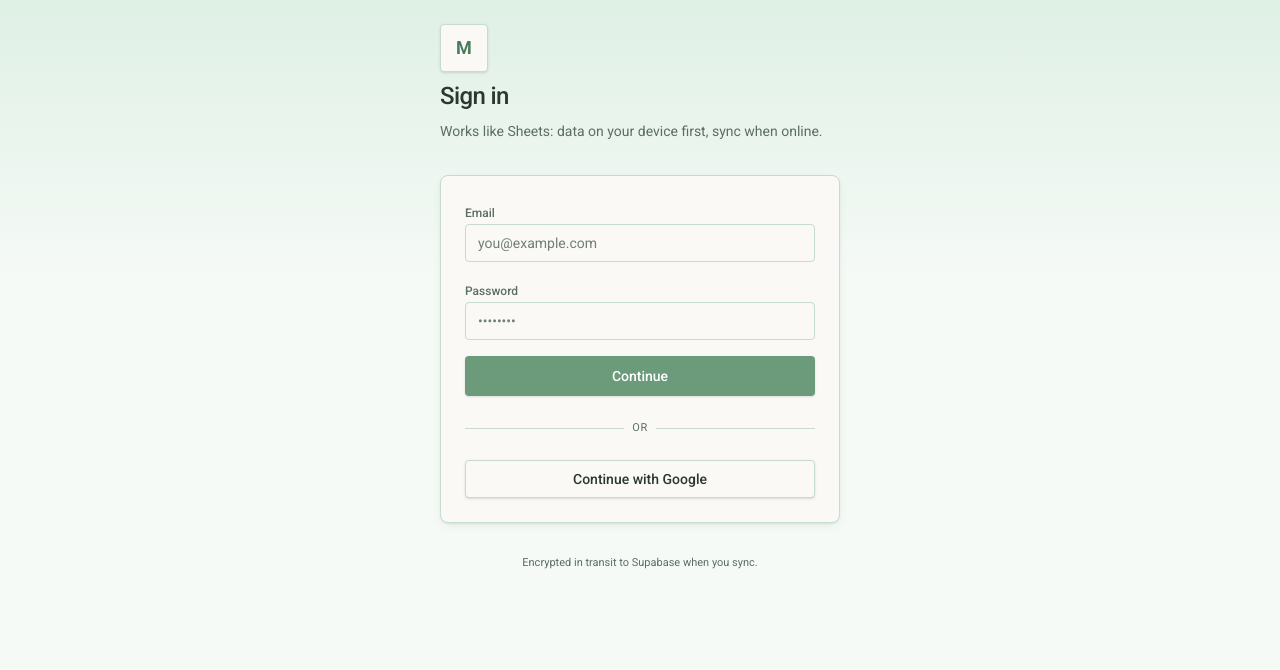
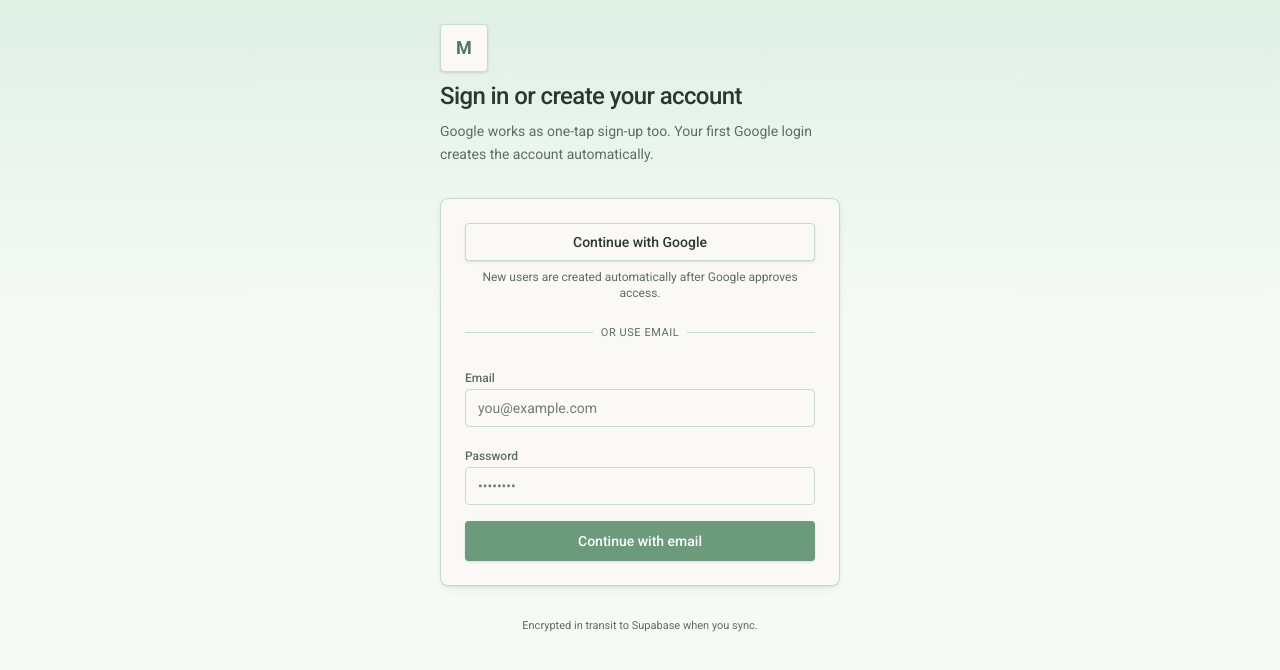
Before and after one commit to xlibraries/Mundika, a Next.js app: page /login in a window 1280 px wide. Shown: the top 670 px of the page. Built offline with nearby package versions, Linux system fonts and the light colour scheme; no server answers.

Commit message:
Improve Google OAuth sign-in flow

```diff
--- a/app/(auth)/login/login-form.tsx
+++ b/app/(auth)/login/login-form.tsx
@@ -1,8 +1,9 @@
 "use client";
 
-import { useState } from "react";
+import { useMemo, useState } from "react";
 import { useRouter, useSearchParams } from "next/navigation";
 import { createClient } from "@/utils/supabase/client";
+import { getSiteUrl } from "@/lib/auth/site-url";
 import { Button } from "@/components/ui/button";
 import { Input } from "@/components/ui/input";
 
@@ -10,10 +11,20 @@ export function LoginForm() {
   const router = useRouter();
   const searchParams = useSearchParams();
   const next = searchParams.get("next") ?? "/dashboard";
+  const oauthError = searchParams.get("error");
+  const oauthErrorDescription = searchParams.get("error_description");
+
+  const initialError = useMemo(() => {
+    if (!oauthError) return null;
+    if (oauthErrorDescription) return oauthErrorDescription;
+    return oauthError === "oauth_callback"
+      ? "Google sign-in could not be completed. Please try again."
+      : oauthError;
+  }, [oauthError, oauthErrorDescription]);
 
   const [email, setEmail] = useState("");
   const [password, setPassword] = useState("");
-  const [error, setError] = useState<string | null>(null);
+  const [error, setError] = useState<string | null>(initialError);
   const [busy, setBusy] = useState(false);
 
   async function signInEmail(e: React.FormEvent) {
@@ -38,11 +49,10 @@ export function LoginForm() {
     setBusy(true);
     setError(null);
     const supabase = createClient();
-    const origin = window.location.origin;
     const { error: err } = await supabase.auth.signInWithOAuth({
       provider: "google",
       options: {
-        redirectTo: `${origin}/auth/callback?next=${encodeURIComponent(next)}`,
+        redirectTo: `${getSiteUrl()}auth/callback?next=${encodeURIComponent(next)}`,
       },
     });
     setBusy(false);
@@ -57,14 +67,37 @@ export function LoginForm() {
             M
           </div>
           <h1 className="text-2xl font-medium tracking-tight text-[#2a382f]">
-            Sign in
+            Sign in or create your account
           </h1>
           <p className="text-sm leading-relaxed text-[#5c6e62]">
-            Works like Sheets: data on your device first, sync when online.
+            Google works as one-tap sign-up too. Your first Google login creates
+            the account automatically.
           </p>
         </div>
 
         <div className="rounded-lg border border-[#c5dccf] bg-[#faf9f5] p-6 shadow-[0_1px_2px_rgba(42,56,47,0.08),0_4px_12px_-4px_rgba(42,56,47,0.12)]">
+          <Button
+            type="button"
+            variant="secondary"
+            disabled={busy}
+            className="w-full"
+            onClick={() => void signInGoogle()}
+          >
+            {busy ? "Opening Google…" : "Continue with Google"}
+          </Button>
+          <p className="mt-2 text-center text-xs text-[#5c6e62]">
+            New users are created automatically after Google approves access.
+          </p>
+
+          <div className="relative my-6">
+            <div className="absolute inset-0 flex items-center">
+              <div className="w-full border-t border-[#c5dccf]" />
+            </div>
+            <div className="relative flex justify-center text-[11px] uppercase tracking-wider text-[#5c6e62]">
+              <span className="bg-[#faf9f5] px-2">or use email</span>
+            </div>
+          </div>
+
           <form onSubmit={signInEmail} className="space-y-4">
             <label className="block space-y-1.5">
               <span className="text-xs font-medium text-[#5c6e62]">Email</span>
@@ -101,28 +134,9 @@ export function LoginForm() {
               className="w-full"
               size="lg"
             >
-              {busy ? "Signing in…" : "Continue"}
+              {busy ? "Signing in…" : "Continue with email"}
             </Button>
           </form>
-
-          <div className="relative my-6">
-            <div className="absolute inset-0 flex items-center">
-              <div className="w-full border-t border-[#c5dccf]" />
-            </div>
-            <div className="relative flex justify-center text-[11px] uppercase tracking-wider text-[#5c6e62]">
-              <span className="bg-[#faf9f5] px-2">or</span>
-            </div>
-          </div>
-
-          <Button
-            type="button"
-            variant="secondary"
-            disabled={busy}
-            className="w-full"
-            onClick={() => void signInGoogle()}
-          >
-            Continue with Google
-          </Button>
         </div>
 
         <p className="text-center text-[11px] text-[#5c6e62]">
--- a/app/auth/callback/route.ts
+++ b/app/auth/callback/route.ts
@@ -5,13 +5,26 @@ import { createClient } from "@/utils/supabase/server";
 export async function GET(request: Request) {
   const { searchParams, origin } = new URL(request.url);
   const code = searchParams.get("code");
-  const next = searchParams.get("next") ?? "/dashboard";
+  const next =
+    searchParams.get("next")?.startsWith("/") &&
+    !searchParams.get("next")?.startsWith("//")
+      ? searchParams.get("next")!
+      : "/dashboard";
 
   if (code) {
     const cookieStore = await cookies();
     const supabase = createClient(cookieStore);
-    await supabase.auth.exchangeCodeForSession(code);
+    const { error } = await supabase.auth.exchangeCodeForSession(code);
+    if (!error) {
+      return NextResponse.redirect(`${origin}${next}`);
+    }
   }
 
-  return NextResponse.redirect(`${origin}${next}`);
+  const login = new URL("/login", origin);
+  login.searchParams.set("error", "oauth_callback");
+  login.searchParams.set(
+    "error_description",
+    "Google sign-in could not be completed. Check the provider setup and try again."
+  );
+  return NextResponse.redirect(login);
 }
--- /dev/null
+++ b/lib/auth/site-url.ts
@@ -0,0 +1,9 @@
+export function getSiteUrl() {
+  let url =
+    process.env.NEXT_PUBLIC_SITE_URL ??
+    process.env.NEXT_PUBLIC_VERCEL_URL ??
+    "http://localhost:3000";
+
+  url = url.startsWith("http") ? url : `https://${url}`;
+  return url.endsWith("/") ? url : `${url}/`;
+}
```
Also changed, not shown: 2 other files (tests, documents, lock files or other folders).
